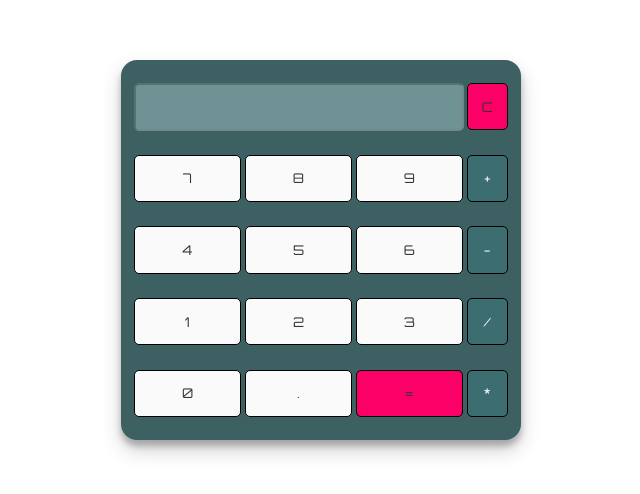
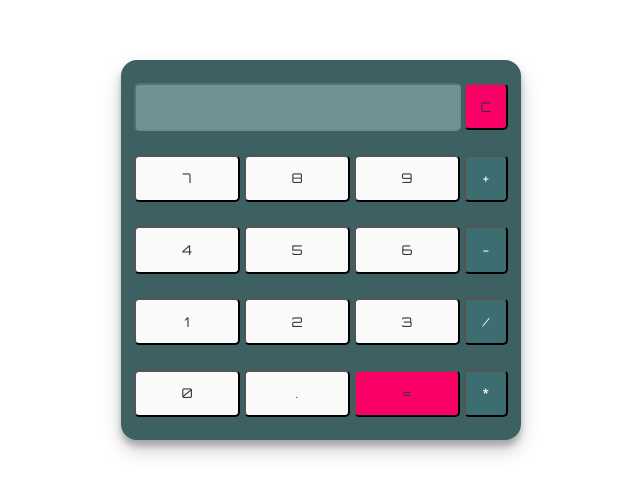
Before and after one commit to newnormal-arch/calculator-js, a plain HTML site: page index.html in a window 1280 px wide. Shown: the part 158-652 px from the top of the page, without its empty margins (327-967 px from the left). Drawn offline with Linux system fonts and the light colour scheme.

Commit message:
minor changes

```diff
--- a/css/style.css
+++ b/css/style.css
@@ -8,7 +8,7 @@
     --light-green: #6F9395;
 }
 
-body{
+body {
     height: 100vh;
     width: 100%;
     display: flex;
@@ -41,36 +41,22 @@ body{
 }
 
 input[class=numbtn] {
-    font-family: 'Orbitron', sans-serif;
-    background-color: var(--numerical-btn);
-    color: var(--numerical-font-btn);
-    border: solid black 0.5px;
-    width: 100%;
-    border-radius: 5px;
-    height: 70%;
-    outline: none;
+    background-color: var(--numerical-btn) !important;
+    color: var(--numerical-font-btn) !important;
 }
 
 input[class=opbtn] {
-    font-family: 'Orbitron', sans-serif;
     background-color: var(--operator-btn) !important;
     color: var(--numerical-btn) !important;
-    border: solid black 0.5px;
-    width: 100%;
-    border-radius: 5px;
-    height: 70%;
-    outline: none;
 }
 
 input[type=button] {
     font-family: 'Orbitron', sans-serif;
     background-color: var(--numerical-btn);
     color: var(--numerical-font-btn);
-    border: solid black 0.5px;
     width: 100%;
     border-radius: 5px;
     height: 70%;
-    outline: none;
 }
 
 input:active[type=button] {
```
